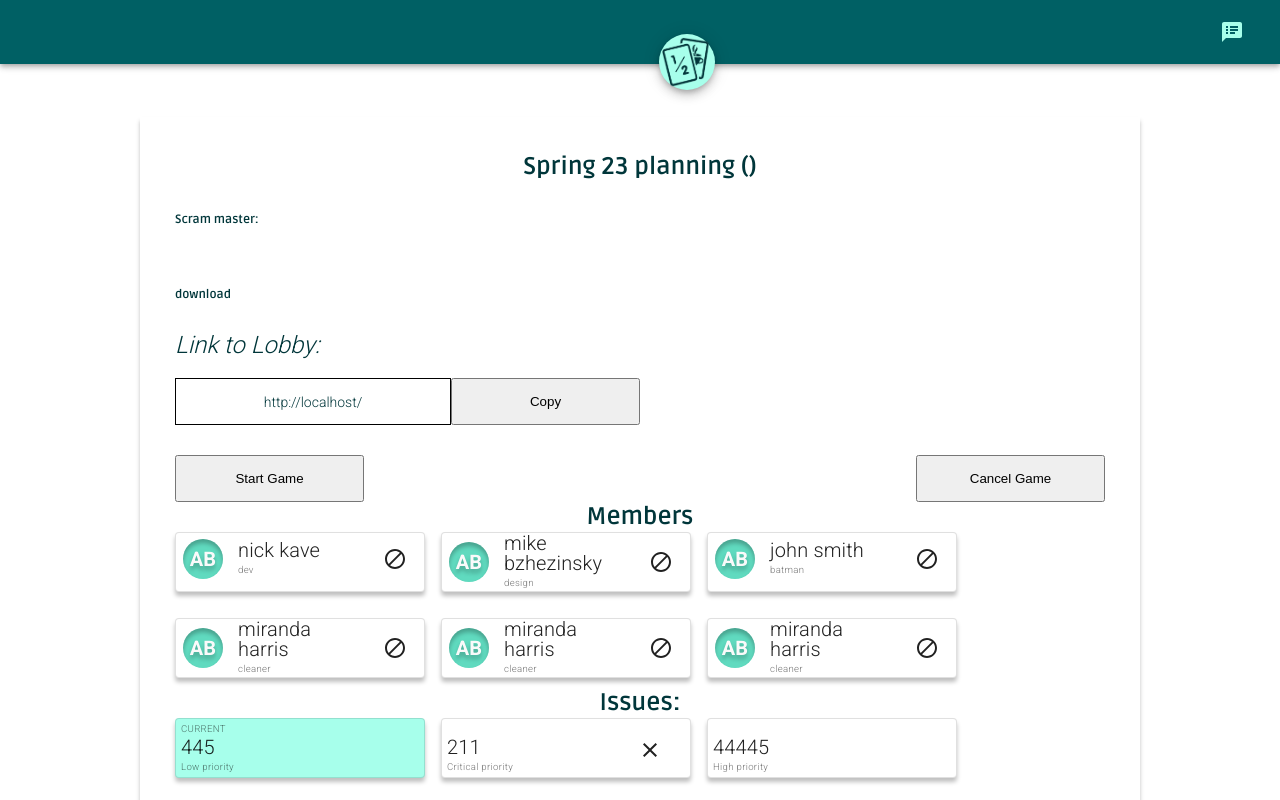
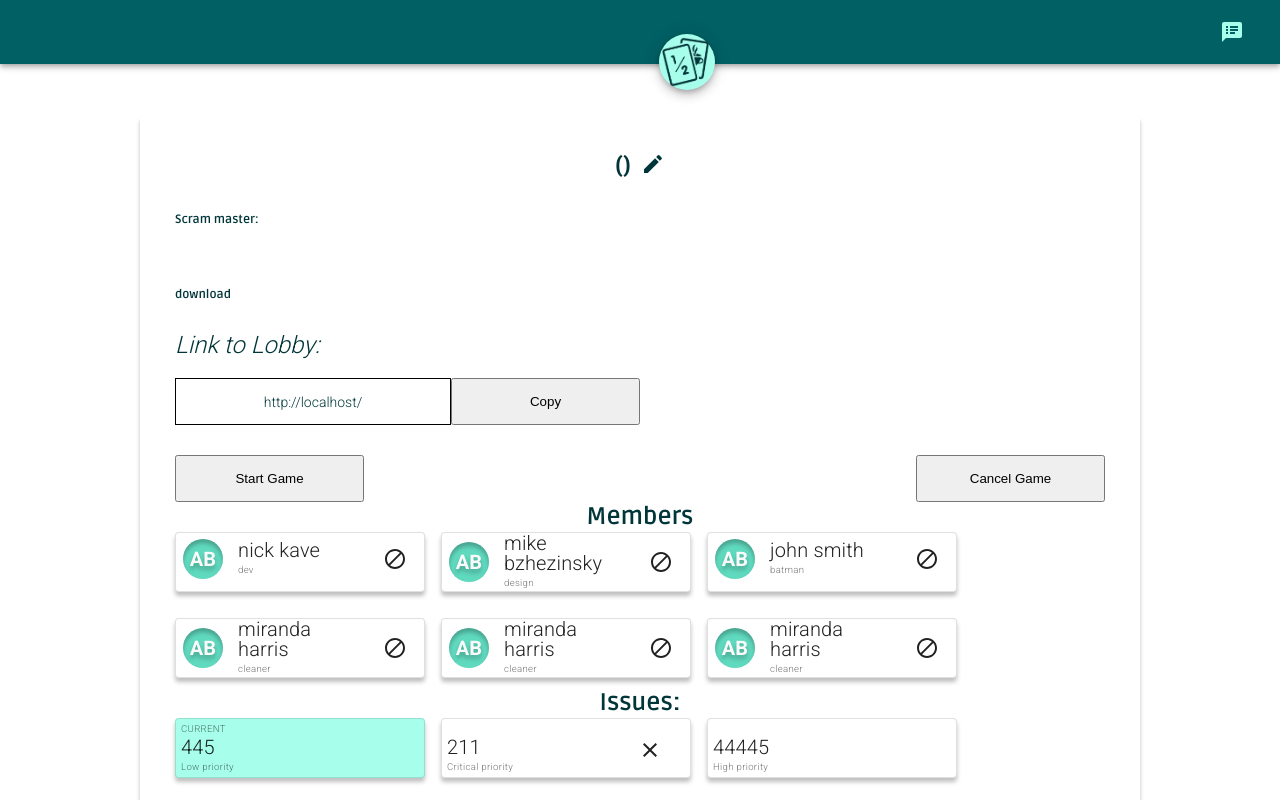
Before and after one commit to lexomut/Pointing-Poker, a React (Create React App) app: page / in a window 1280 px wide. Shown: the top 800 px of the page. Built offline with nearby package versions, Linux system fonts and the light colour scheme; no server answers.

Commit message:
feat: add gameInfo

```diff
--- a/package.json
+++ b/package.json
@@ -5,6 +5,7 @@
   "dependencies": {
     "@material-ui/core": "^4.12.3",
     "@material-ui/icons": "^4.11.2",
+    "@mui/icons-material": "^5.0.0",
     "@testing-library/jest-dom": "^5.14.1",
     "@testing-library/react": "^11.2.7",
     "@testing-library/user-event": "^12.8.3",
--- /dev/null
+++ b/src/Components/GameInfo/GameInfo.module.scss
@@ -0,0 +1,11 @@
+.gameInfo {
+    display: flex;
+    margin: 0 auto;
+    input {
+        height: 8px;
+    }
+}
+
+.icon {
+    margin-left: 10px;
+}
--- /dev/null
+++ b/src/Components/GameInfo/GameInfo.tsx
@@ -0,0 +1,26 @@
+import React, { useState } from 'react';
+import CreateIcon from '@material-ui/icons/Create';
+import { TextField } from '@material-ui/core';
+import styles from './GameInfo.module.scss';
+
+export const GameInfo = () => {
+    const [title, setTitle] = useState('');
+    const [isInput, setIsInput] = useState(false);
+
+    return (
+        <div className={styles.gameInfo}>
+            {isInput && (
+                <TextField
+                    required
+                    value={title}
+                    onChange={(e) => setTitle(e.target.value)}
+                    id="filled-error-helper-text"
+                    type="text"
+                    variant="outlined"
+                />
+            )}
+            {!isInput && <h4>{title}()</h4>}
+            <CreateIcon className={styles.icon} onClick={() => setIsInput(!isInput)} />
+        </div>
+    );
+};
--- /dev/null
+++ b/src/Components/GameInfo/index.ts
@@ -0,0 +1 @@
+export { GameInfo } from './GameInfo';
--- a/src/Components/StartButton/StartButton.tsx
+++ b/src/Components/StartButton/StartButton.tsx
@@ -1,7 +1,7 @@
 import React from 'react';
 import { useHistory } from 'react-router-dom';
 
-const StartButton: () => JSX.Element = () => {
+export const StartButton: () => JSX.Element = () => {
     const history = useHistory();
 
     const buttonHandler = () => {
@@ -14,5 +14,3 @@ const StartButton: () => JSX.Element = () => {
         </button>
     );
 };
-
-export default StartButton;
--- a/src/Components/StartButton/index.ts
+++ b/src/Components/StartButton/index.ts
@@ -1 +1 @@
-export { default } from './StartButton';
+export { StartButton } from './StartButton';
--- a/src/pages/Lobby/Lobby.tsx
+++ b/src/pages/Lobby/Lobby.tsx
@@ -2,19 +2,20 @@ import React from 'react';
 import LinkToLobby from '../../components/LinkToLobby';
 import ScramMaster from '../../components/ScramMaster';
 import styles from './Lobby.module.scss';
-import StartButton from '../../components/StartButton';
+import { StartButton } from '../../components/StartButton';
 import CancelButton from '../../components/CancelButton';
 import MembersField from '../../components/MembersField/MembersField';
 import IssueField from '../../components/IssueField/IssueField';
 import GameSettings from '../../components/GameSettings';
 import CardField from '../../components/CardField';
+import { GameInfo } from '../../components/GameInfo';
 
 const Lobby: () => JSX.Element = () => {
     return (
         <div className={styles.lobby}>
             <div className={styles.container}>
                 <section className={styles.top}>
-                    <h4>Spring 23 planning ()</h4>
+                    <GameInfo />
                     <ScramMaster />
                     <LinkToLobby />
                     <div className={styles.top__buttons}>
```
Also changed, not shown: 2 other files (tests, documents, lock files or other folders).
